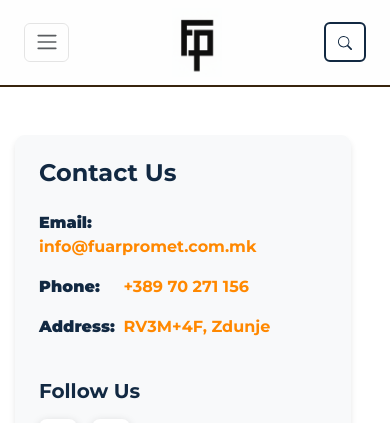
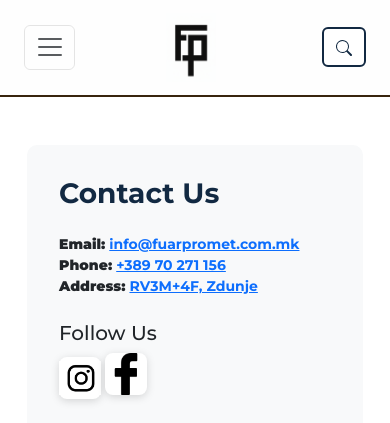
Before and after one commit to aysunsuleymanii/FuarPromet, a Django app: page /contact/ in a window 390 px wide. Shown: the top 423 px of the page. Run offline with Django 5.2, Linux system fonts and the light colour scheme.

Commit message:
style fix

```diff
--- a/fuar_promet_web/static/style.css
+++ b/fuar_promet_web/static/style.css
@@ -1,6 +1,6 @@
 /* ================= BASE ================= */
 
-/* Force mobile viewport and prevent scaling issues */
+/* Standard box sizing for all elements */
 * {
     -webkit-box-sizing: border-box;
     -moz-box-sizing: border-box;
@@ -8,9 +8,7 @@
 }
 
 html {
-    width: 100%;
-    max-width: 100%;
-    overflow-x: hidden;
+    /* Removed width: 100% and overflow-x: hidden to restore natural zoom behavior */
     -webkit-text-size-adjust: 100%;
     -ms-text-size-adjust: 100%;
     text-size-adjust: 100%;
@@ -22,12 +20,9 @@ body {
     font-weight: 600;
     margin: 0;
     padding: 0;
-    width: 100%;
-    max-width: 100%;
+    position: relative;
+    /* Prevents horizontal scrolling from animations while allowing pinch-to-zoom */
     overflow-x: hidden;
-    -webkit-text-size-adjust: 100%;
-    -ms-text-size-adjust: 100%;
-    position: relative;
 }
 
 /* Force form elements to inherit font properties */
@@ -44,29 +39,28 @@ textarea {
     font-size: 16px !important;
 }
 
-/* Prevent horizontal overflow on all containers */
+/* Fix Bootstrap Container behavior */
 .container,
-.container-fluid,
-.row {
+.container-fluid {
+    width: 100%;
     max-width: 100%;
-    overflow-x: hidden;
+    padding-right: 15px;
+    padding-left: 15px;
 }
 
-/* Ensure images don't overflow */
+/* CRITICAL FIX: Reset negative margins on rows to prevent the "white gap" on the right */
+.row {
+    display: flex;
+    flex-wrap: wrap;
+    margin-right: 0;
+    margin-left: 0;
+}
+
+/* Ensure images don't overflow their containers */
 img {
     max-width: 100%;
     height: auto;
-}
-
-/* Fix Bootstrap container widths on mobile */
-@media (max-width: 991px) {
-    .container,
-    .container-fluid {
-        padding-left: 15px;
-        padding-right: 15px;
-        width: 100% !important;
-        max-width: 100% !important;
-    }
+    display: block;
 }
 
 /* ================= NAVBAR ================= */
@@ -75,24 +69,16 @@ img {
     padding: 0.5rem 1rem;
     background-color: #fefefe !important;
     width: 100%;
-    max-width: 100%;
 }
 
 .navbar .container-fluid {
-    width: 100%;
     padding-left: 0.5rem;
     padding-right: 0.5rem;
-}
-
-.navbar-brand {
-    padding: 0;
-    margin: 0;
 }
 
 .navbar-brand img {
     width: 70px;
     height: auto;
-    display: block;
 }
 
 .navbar-nav .nav-item {
@@ -115,21 +101,9 @@ img {
     text-decoration: underline;
 }
 
-/* Hamburger */
 .navbar-toggler {
     border: 1px solid rgba(0,0,0,0.1);
     padding: 0.4rem 0.6rem;
-}
-
-.navbar-toggler-icon {
-    width: 1.2em;
-    height: 1.2em;
-}
-
-@media (min-width: 992px) {
-    .navbar-toggler {
-        display: none;
-    }
 }
 
 /* ================= LANGUAGE SELECTOR ================= */
@@ -152,8 +126,6 @@ img {
 }
 
 /* ================= SEARCH FUNCTIONALITY ================= */
-/* Search Input */
-.search-input,
 .form-control[type="search"] {
     background-color: white !important;
     color: #122942 !important;
@@ -161,18 +133,8 @@ img {
     padding: 6px 12px !important;
     border-radius: 6px !important;
     font-size: 16px !important;
-    font-weight: 600 !important;
 }
 
-.search-input:focus,
-.form-control[type="search"]:focus {
-    outline: none !important;
-    box-shadow: 0 0 0 0.2rem rgba(18, 41, 66, 0.25) !important;
-    border-color: #122942 !important;
-}
-
-/* Search Button */
-.search-btn,
 .btn-outline-secondary {
     background-color: white !important;
     color: #122942 !important;
@@ -180,66 +142,18 @@ img {
     padding: 6px 12px !important;
     border-radius: 6px !important;
     font-size: 16px !important;
-    font-weight: 600 !important;
-    cursor: pointer !important;
     transition: all 0.3s ease !important;
 }
 
-.search-btn:hover,
 .btn-outline-secondary:hover {
     background-color: #122942 !important;
     color: white !important;
 }
 
-.search-btn svg,
-.btn-outline-secondary svg {
-    transition: all 0.3s ease;
-    width: 14px;
-    height: 14px;
-}
-
-.search-btn:hover svg,
-.btn-outline-secondary:hover svg {
-    fill: white;
-}
-
-/* Mobile Search Icon Button */
-.mobile-search-btn {
-    background-color: white !important;
-    color: #122942 !important;
-    border: 2px solid #122942 !important;
-    padding: 6px 10px !important;
-    border-radius: 6px !important;
-    transition: all 0.3s ease !important;
-}
-
-.mobile-search-btn:hover {
-    background-color: #122942 !important;
-    color: white !important;
-}
-
-.mobile-search-btn svg {
-    transition: all 0.3s ease;
-    width: 14px;
-    height: 14px;
-}
-
-.mobile-search-btn:hover svg {
-    fill: white;
-}
-
-/* Search Collapse Section */
-#searchCollapse {
-    background-color: #f8f9fa;
-    border-top: 1px solid #dee2e6;
-}
-
 /* ================= HOME PAGE ================= */
-/* Hero Image */
 .home_img {
     width: 100%;
     height: auto;
-    display: block;
     margin: 2rem 0;
     border-radius: 10px;
     box-shadow: 0 4px 6px rgba(0,0,0,0.1);
@@ -252,13 +166,8 @@ img {
     animation: slideInUp 0.8s ease forwards;
 }
 
-.slide-in.delay-1 {
-    animation-delay: 0.2s;
-}
-
-.slide-in.delay-2 {
-    animation-delay: 0.4s;
-}
+.slide-in.delay-1 { animation-delay: 0.2s; }
+.slide-in.delay-2 { animation-delay: 0.4s; }
 
 @keyframes slideInUp {
     to {
@@ -274,6 +183,7 @@ img {
     gap: 2rem;
     margin-bottom: 4rem;
     min-height: 300px;
+    overflow: hidden; /* Important for horizontal animations */
 }
 
 .image-block {
@@ -287,13 +197,10 @@ img {
     width: 100%;
     height: 100%;
     object-fit: cover;
-    display: block;
     transition: transform 0.3s ease;
 }
 
-.image-block:hover img {
-    transform: scale(1.05);
-}
+.image-block:hover img { transform: scale(1.05); }
 
 .empty-space {
     background-color: #f8f9fa;
@@ -302,19 +209,13 @@ img {
 }
 
 /* Animation states */
-.from-left,
-.from-right {
+.from-left, .from-right {
     opacity: 0;
     transition: all 0.8s ease;
 }
 
-.from-left {
-    transform: translateX(-100px);
-}
-
-.from-right {
-    transform: translateX(100px);
-}
+.from-left { transform: translateX(-50px); } /* Reduced distance to prevent zoom triggers */
+.from-right { transform: translateX(50px); }
 
 .reveal-section.visible .from-left,
 .reveal-section.visible .from-right {
@@ -337,20 +238,11 @@ img {
     overflow: hidden;
 }
 
-.product-img {
-    width: 100%;
-    height: 100%;
-    object-fit: cover;
-}
-
 /* ================= CONTACT PAGE ================= */
 .contact-info-section {
     padding: 2rem;
     background-color: #f8f9fa;
     border-radius: 10px;
-    box-shadow: 0 4px 6px rgba(0,0,0,0.1);
-    display: flex;
-    flex-direction: column;
 }
 
 .contact-title {
@@ -358,46 +250,6 @@ img {
     font-weight: 700;
     font-size: 2rem;
     margin-bottom: 1.5rem;
-}
-
-.contact-item {
-    font-size: 1.1rem;
-    margin-bottom: 1rem;
-}
-
-.contact-item strong {
-    color: #122942;
-    min-width: 80px;
-    display: inline-block;
-}
-
-.contact-link {
-    color: #FF8800 !important;
-    text-decoration: none !important;
-    font-weight: 600;
-}
-
-.contact-link:hover {
-    color: #122942 !important;
-    text-decoration: underline !important;
-}
-
-/* ================= SOCIAL MEDIA SECTION ================= */
-.social-media-section {
-    margin-top: 2rem;
-}
-
-.social-media-section h5 {
-    color: #122942;
-    font-weight: 700;
-    margin-bottom: 1rem;
-}
-
-.social-icons-wrapper {
-    display: flex;
-    gap: 15px;
-    align-items: center;
-    flex-wrap: wrap;
 }
 
 .social-icon {
@@ -410,26 +262,14 @@ img {
     background-color: #ffffff;
     box-shadow: 0 2px 8px rgba(0,0,0,0.15);
     transition: all 0.3s ease;
-    text-decoration: none;
 }
 
-.social-icon img {
-    width: 24px;
-    height: 24px;
-    object-fit: contain;
-    display: block;
-}
-
-.social-icon:hover {
-    transform: translateY(-3px);
-    box-shadow: 0 4px 12px rgba(0,0,0,0.2);
-}
+.social-icon:hover { transform: translateY(-3px); }
 
 /* ================= MAP ================= */
 .map-section {
     border-radius: 10px;
     overflow: hidden;
-    box-shadow: 0 4px 6px rgba(0,0,0,0.1);
     min-height: 450px;
 }
 
@@ -438,152 +278,33 @@ img {
     height: 100%;
     min-height: 450px;
     border: 0;
-    display: block;
 }
 
 /* ================= MOBILE RESPONSIVENESS ================= */
+
 @media (max-width: 991px) {
-    /* Navbar */
-    .navbar-brand img {
-        width: 60px;
-    }
+    .navbar-brand img { width: 60px; }
+    .navbar-nav .nav-item { margin-right: 0; margin-bottom: 0.5rem; }
 
-    /* Typography - Headings */
-    h1 {
-        font-size: 1.75rem;
-    }
+    h1 { font-size: 1.75rem; }
+    .display-4 { font-size: 1.5rem; }
 
-    .display-4 {
-        font-size: 1.5rem;
-    }
-
-    /* Home Page Mobile */
     .reveal-section {
         grid-template-columns: 1fr;
         gap: 1.5rem;
         min-height: auto;
     }
-
-    .image-block {
-        height: 250px;
-    }
-
-    .empty-space {
-        display: none;
-    }
-
-    /* Contact Page Mobile */
-    .contact-info-section {
-        margin-bottom: 2rem;
-    }
-
-    .map-section {
-        min-height: 350px;
-    }
-
-    .map-section iframe {
-        min-height: 350px;
-    }
+    .empty-space { display: none; }
 }
 
 @media (max-width: 768px) {
-    /* Navbar */
-    .navbar-nav .nav-item {
-        margin-right: 0;
-        margin-bottom: 0.5rem;
-    }
-
-    .navbar-brand img {
-        width: 55px;
-    }
-
-    /* Typography - Headings */
-    h1 {
-        font-size: 1.5rem;
-    }
-
-    .display-4 {
-        font-size: 1.35rem;
-        line-height: 1.4;
-    }
-
-    /* Home Page */
-    .home_img {
-        margin: 1rem 0;
-    }
-
-    .reveal-section {
-        margin-bottom: 2rem;
-    }
-
-    .image-block {
-        height: 220px;
-    }
-
-    /* Contact Page */
-    .contact-title {
-        font-size: 1.75rem;
-    }
-
-    .contact-item {
-        font-size: 1rem;
-    }
-
-    .social-icons-wrapper {
-        justify-content: flex-start;
-    }
+    .image-block { height: 220px; }
+    .contact-title { font-size: 1.75rem; }
 }
 
 @media (max-width: 576px) {
-    /* Navbar */
-    .navbar-brand img {
-        width: 50px;
-    }
-
-    /* Typography - Headings and Text */
-    h1 {
-        font-size: 1.25rem;
-    }
-
-    .display-4 {
-        font-size: 1.1rem;
-        line-height: 1.3;
-        font-weight: 400;
-    }
-
-    body {
-        font-size: 14px;
-    }
-
-    /* Home Page */
-    .image-block {
-        height: 200px;
-    }
-
-    /* Contact Page */
-    .contact-info-section {
-        padding: 1.5rem;
-    }
-
-    .contact-title {
-        font-size: 1.5rem;
-    }
-
-    .social-icon {
-        width: 38px;
-        height: 38px;
-    }
-
-    .social-icon img {
-        width: 20px;
-        height: 20px;
-    }
-
-    .map-section {
-        min-height: 300px;
-    }
-
-    .map-section iframe {
-        min-height: 300px;
-    }
+    body { font-size: 14px; }
+    .navbar-brand img { width: 50px; }
+    .display-4 { font-size: 1.1rem; }
+    .map-section, .map-section iframe { min-height: 300px; }
 }
```
